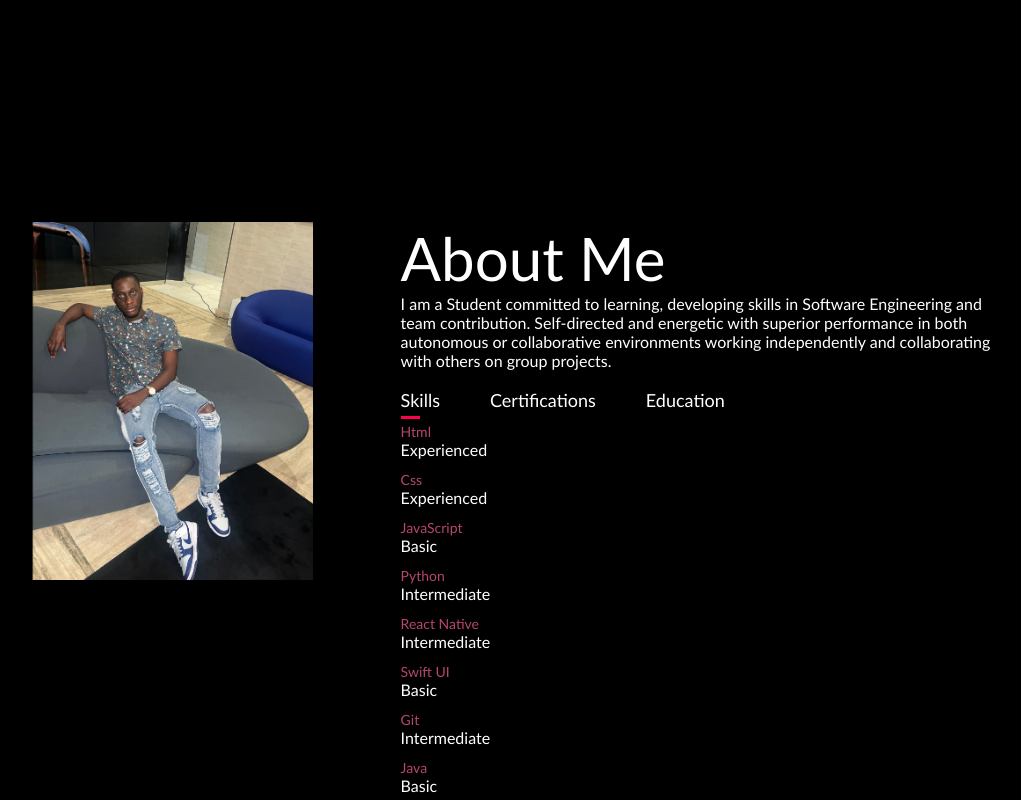
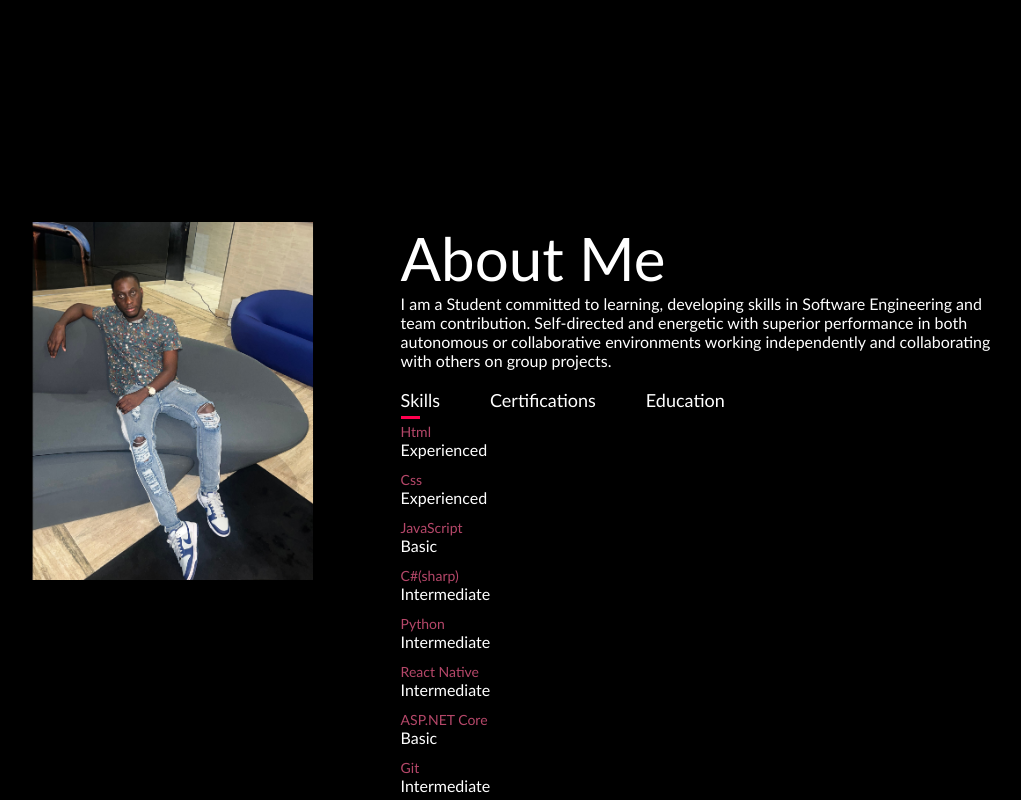
Before and after one commit to KlugahKD/Klugah-portfolio, a plain HTML site: page index.html in a window 1280 px wide. Both pictures are taken after a click on the element "Skills". Shown: the part 678-1478 px from the top of the page, without its empty margins (137-1158 px from the left). Drawn offline with nearby package versions, Linux system fonts and the light colour scheme.

Commit message:
Update index.html
skill changes

```diff
--- a/index.html
+++ b/index.html
@@ -66,11 +66,12 @@
                 <li><span>Html</span> <br>Experienced</li>
                 <li><span>Css</span> <br> Experienced</li>
                 <li><span>JavaScript</span> <br> Basic</li>
+                <li><span>C#(sharp)</span> <br> Intermediate</li>
                 <li><span>Python</span> <br>Intermediate</li>
                 <li><span>React Native</span> <br> Intermediate</li>
-                <li><span>Swift UI</span> <br> Basic</li>
+                <li><span>ASP.NET Core</span> <br> Basic</li>
                 <li><span>Git</span> <br>Intermediate</li>
-                <li><span>Java</span> <br> Basic</li>
+
               </ul>
             </div>
 
```
